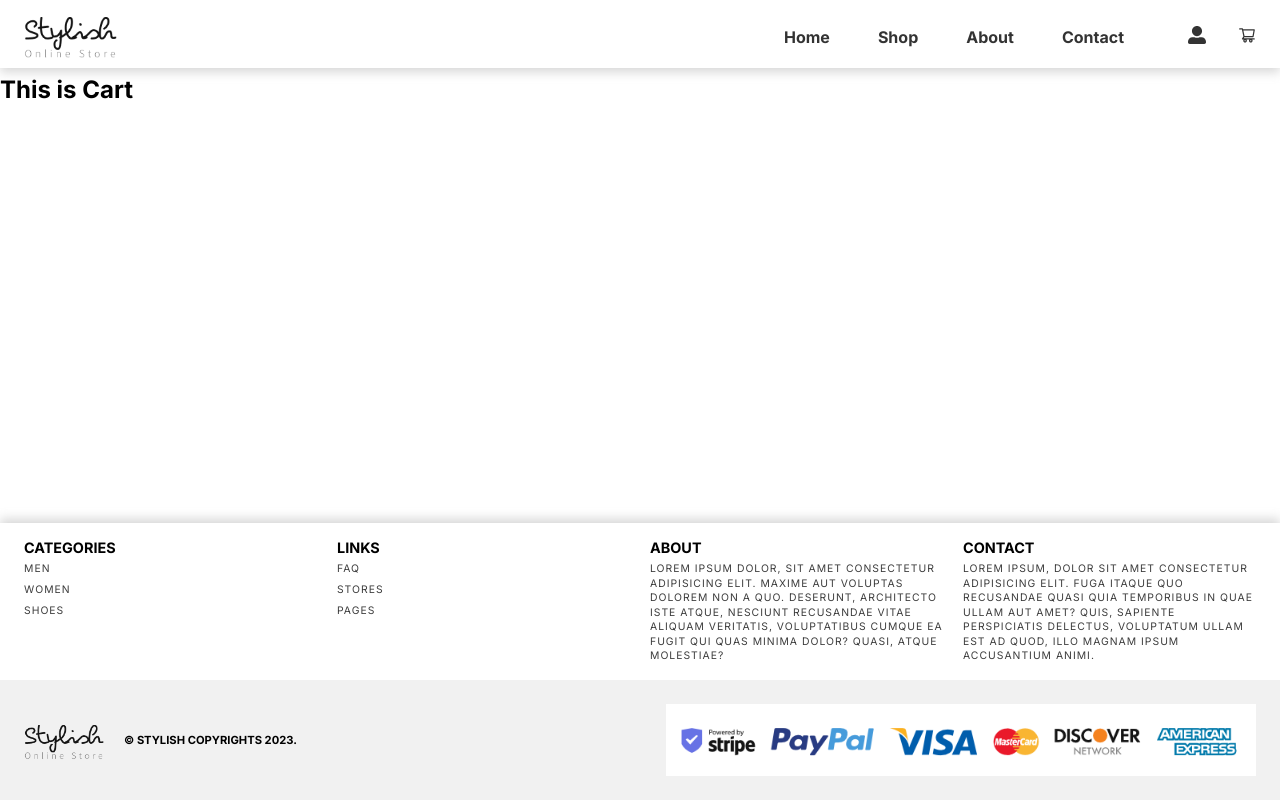
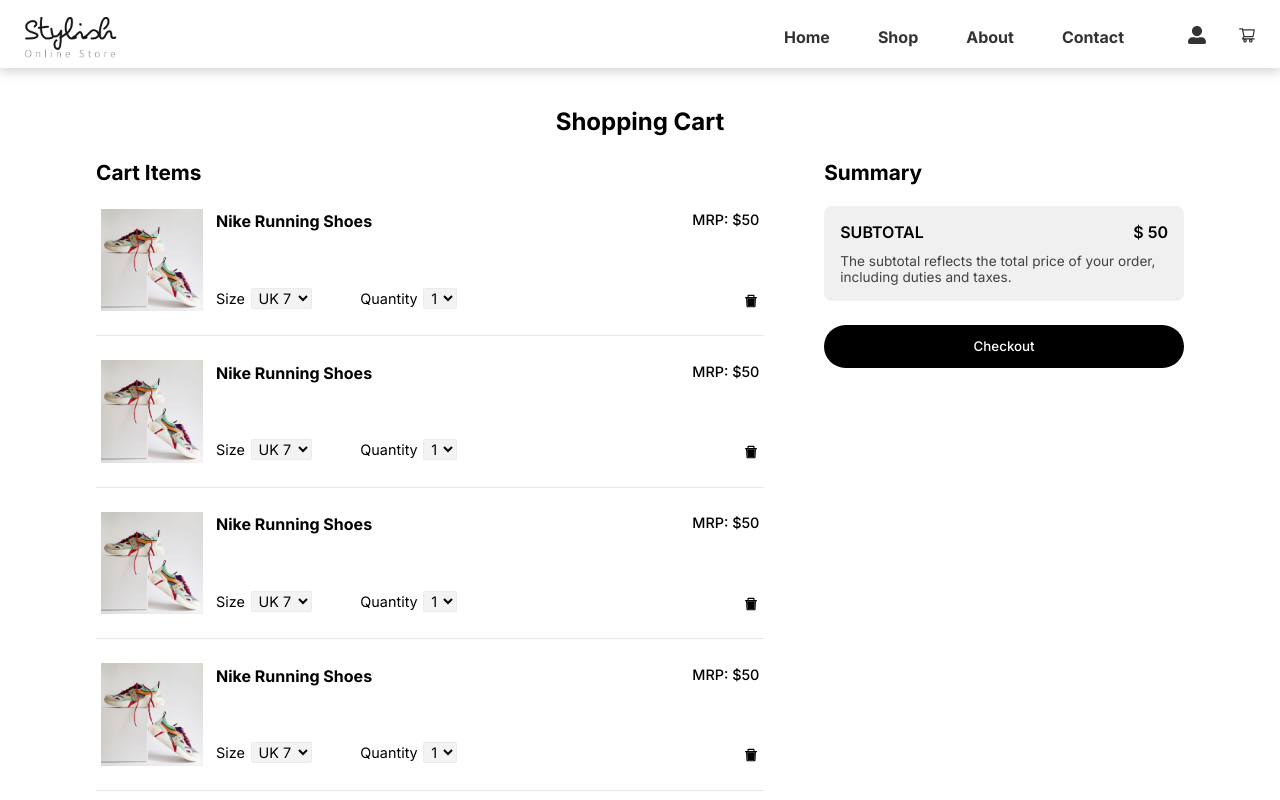
Before and after one commit to AdarshDalvi/Style-Store, a React (Vite) app: page /cart in a window 1280 px wide. Shown: the top 800 px of the page. Built offline with nearby package versions, Linux system fonts and the light colour scheme.

Commit message:
completed cart page

```diff
--- /dev/null
+++ b/src/components/CartCard/CartCard.jsx
@@ -0,0 +1,37 @@
+import './CartCard.scss'
+import {AiTwotoneDelete} from 'react-icons/ai'
+
+export default function CartCard() {
+  return (
+    <div className='cart-card-container'>
+      <div className='product-image'>
+        <img src="/products/card-item2.jpg" alt="" />
+      </div>
+      <div className='product-info'>
+        <h4>Nike Running Shoes</h4>
+        <div className='quantity-size'>
+            <div className='selection'>
+                <label htmlFor="size"> Size</label>
+                <select className='dropdown' name="size" id="size">
+                    <option value="">UK 7</option>
+                    <option value="">UK 8</option>
+                    <option value="">UK 9</option>
+                </select>
+            </div>
+            <div className='selection'>
+                <label htmlFor="quantity"> Quantity</label>
+                <select className='dropdown' name="quantity" id="quantity">
+                    <option value="">1</option>
+                </select>
+            </div>
+        </div>
+      </div>
+      <div className='card-actions'>
+        <p className='product-price'>
+            MRP: $50
+        </p>
+        <AiTwotoneDelete className='delete-item'/>
+      </div>
+    </div>
+  )
+}
--- /dev/null
+++ b/src/components/CartCard/CartCard.scss
@@ -0,0 +1,99 @@
+.cart-card-container{
+    display: flex;
+    padding: 0 0.3em 1.5em;
+    margin-top: 1.5em;
+    border-bottom: 1.5px solid rgb(231, 231, 231);
+
+    .product-image{
+        height: 8vw;
+
+        img{
+            height: 100%;
+        }
+    }
+
+    .product-info{
+        display: flex;
+        flex-direction: column;
+        margin-left: 0.8em;
+        padding: 0.15em 0;
+
+
+        .quantity-size{
+            display: flex;
+            margin-top: auto;
+
+            .selection{
+                margin-right: 3em;
+
+                label{
+                    margin-right: 0.4em;
+                    font-size: clamp(0.8rem, 2vw, 0.9rem);
+                }
+
+                select{
+                    border-radius: 2px;
+                    font-size: clamp(0.8rem, 2vw, 0.9rem);
+                    padding: 0 0.2em;
+                    border: 1px solid rgba(228, 228, 228, 0.5);
+                    background-color: rgb(243, 243, 243);
+                }
+
+            }
+
+            .selection:last-child{
+                margin-right: 0;
+            }
+        }
+    }
+
+    .card-actions{
+        padding: 0.15em 0;
+        margin-left: auto;
+        display: flex;
+        flex-direction: column;
+
+        .product-price{
+            font-weight: 500;
+            font-size: clamp(0.7rem,2vw, 0.9rem);
+        }
+
+        .delete-item{
+            margin-top: auto;
+            align-self: flex-end;
+            cursor: pointer;
+        }
+    }
+}
+
+@media (max-width: 870px){
+    .cart-card-container{
+        .product-image{
+            height: 10vw;
+        }
+    }
+}
+
+@media (max-width: 570px){
+    .cart-card-container{
+
+        .product-image{
+            height: 15vw;
+            min-width: 60px;
+            min-height: 60px;
+        }
+        .product-info{
+            max-width: 150px;
+
+            .quantity-size{
+                margin-top: 1em;
+                flex-direction: column;
+                gap: 15px;
+
+                .selection{
+                    margin: 0;
+                }
+            }
+        }
+    }
+}
--- a/src/pages/Cart.jsx
+++ b/src/pages/Cart.jsx
@@ -1,8 +1,33 @@
+import CartCard from '../components/CartCard/CartCard'
+import './page-CSS/Cart.scss'
 
 export default function Cart() {
   return (
-    <div>
-      <h2>This is Cart</h2>
+    <div className="cart-container">
+      <h2>Shopping Cart</h2>
+      <div className='cart-wrapper'>
+        <div className='cart-items'>
+          <h3 className='cart-sub'>Cart Items</h3>
+          <CartCard/>
+          <CartCard/>
+          <CartCard/>
+          <CartCard/>
+        </div>
+        <div className='cart-summary'>
+          <h3>Summary</h3>
+          <div className='summary-details'>
+            <div className='summary-detail-subheading'>
+              <p>SUBTOTAL</p>
+              <p>$ 50</p>
+            </div>
+            <p className='summary-description'>
+              The subtotal reflects the total price of your order,
+              including duties and taxes.
+            </p>
+          </div>
+          <button className='checkout'>Checkout</button>
+        </div>
+      </div>
     </div>
   )
 }
--- a/src/pages/SingleProduct.jsx
+++ b/src/pages/SingleProduct.jsx
@@ -126,7 +126,7 @@ export default function SingleProduct() {
       </div>
       <div className='product-info'>
         <h2>Nike Running Shoes</h2>
-        <p className='price'>Price : $50</p>
+        <p className='price'>MRP : $50</p>
         <p className='inc'>{`(incl. of taxes)`}</p>
         <div className='size'>
           <p>Select Size :</p>
--- /dev/null
+++ b/src/pages/page-CSS/Cart.scss
@@ -0,0 +1,98 @@
+.cart-container{
+    width: 85%;
+    margin: 1em auto 2em;
+    padding-top: 1em;
+
+    h2{
+        text-align: center;
+    }
+
+    h3{
+        font-size: clamp(1rem, 3vw, 1.3rem);
+    }
+
+    p{
+        font-size: clamp(0.9rem, 2vw, 1rem);
+    }
+
+    .cart-wrapper{
+        margin-top: 1.5em;
+        display: flex;
+        gap: 60px;
+
+        .cart-items{
+            width: 65%;
+        }
+
+        .cart-summary{
+            width: 35%;
+            display: flex;
+            flex-direction: column;
+
+            h3{
+                margin-bottom: 1em;
+            }
+
+            .summary-details{
+                background-color: rgb(240, 240, 240);
+                padding: 1em;
+                border-radius: 0.5rem;
+                margin-bottom: 1.5em;
+                .summary-detail-subheading{
+                    font-weight: 600;
+
+                    display: flex;
+                    justify-content: space-between;
+                    margin-bottom: 0.7em;
+                }
+
+                .summary-description{
+                    font-size: clamp(0.6rem, 2vw, 0.85rem);
+                    color: rgb(66, 66, 66);
+                }
+            }
+
+            .checkout{
+                font-weight: 500;
+                padding: 1em 1.5em;
+                background-color: black;
+                color: white;
+                border: none;
+                border-radius: 2rem;
+            }
+        }
+    }
+}
+
+@media (max-width: 870px){
+    .cart-container{
+        .cart-wrapper{
+            flex-direction: column;
+            align-items: center;
+            gap: 25px;
+
+            .cart-items{
+                width: 90%;
+            }
+
+            .cart-summary{
+                width: 50%;
+            }
+
+        }
+    }
+}
+
+@media(max-width: 570px){
+    .cart-container{
+        .cart-wrapper{
+            .cart-items{
+                width: 100%;
+            }
+
+            .cart-summary{
+                width: 80%;
+            }
+        }
+    }
+}
--- a/src/pages/page-CSS/SingleProduct.scss
+++ b/src/pages/page-CSS/SingleProduct.scss
@@ -135,7 +135,7 @@
 
                 button{
                     padding: 1em  1.5em;
-                    border-radius: 6px;
+                    border-radius: 2rem;
                     border: none;
                     font-size: clamp(0.7rem, 2vw, 0.9rem);
                 }
```
